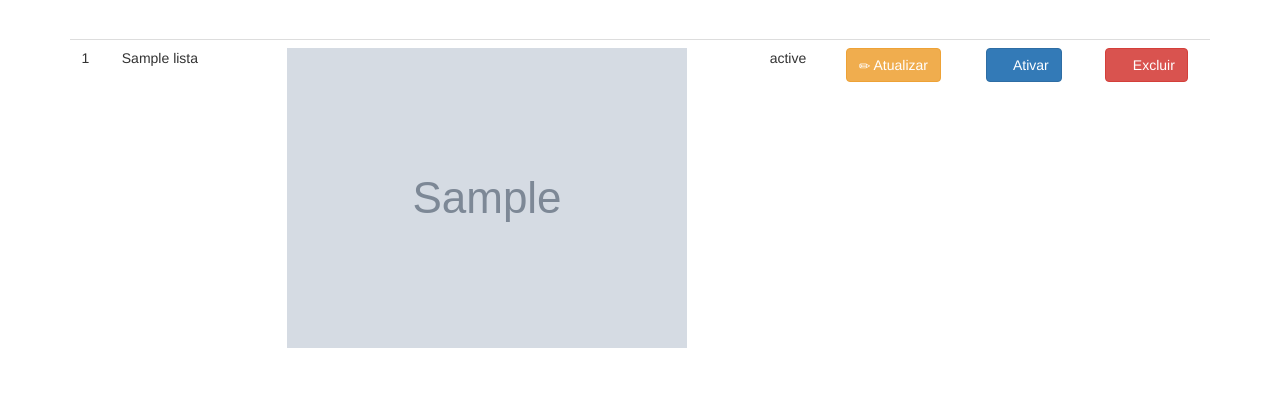
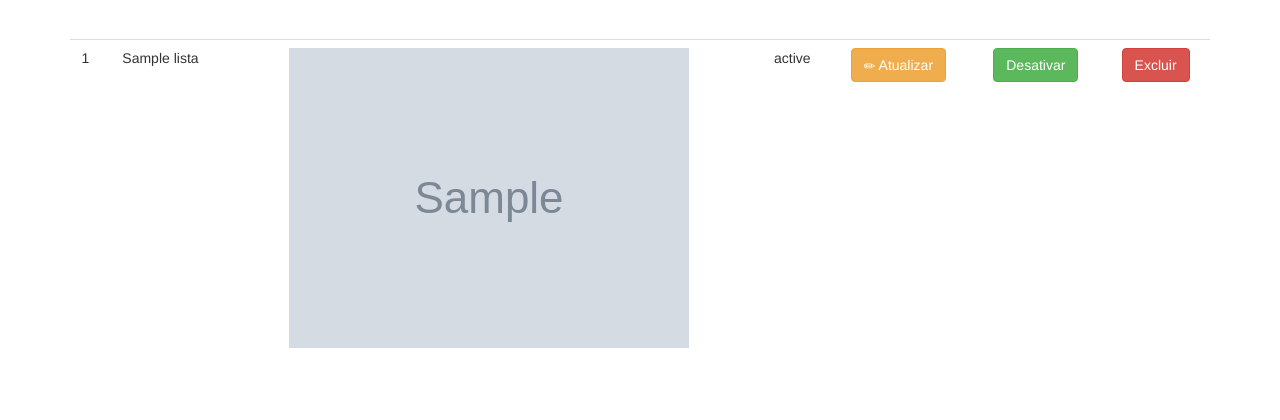
Before and after one commit to ruiandersonsantos/projetophp, a CodeIgniter app: the page made by application/views/adm/listaproduto.php in a window 1280 px wide. Shown: the part 51-471 px from the top of the page. Run offline with CodeIgniter, Linux system fonts and the light colour scheme; tables that the repository leaves empty hold one stand-in row (values such as "Sample post"); the template is opened without the code that fills it: most values are stand-ins (such as "Sample title", 1, 10 or a date in 2020); grey boxes marked "Sample" are stand-in pictures; some web fonts are replaced.

Commit message:
Implementado funcionalidade de ativar e desativar produtos finalizada

```diff
--- a/application/controllers/produto.php
+++ b/application/controllers/produto.php
@@ -66,10 +66,10 @@ class Produto extends CI_Controller {
 
        $this->produtos_model->ativarProduto($produto);
 
-        $retorno = $this->produtos_model->listaProduto();
-        $listaprodutos = array("lista" => $retorno);
+        //$retorno = $this->produtos_model->listaProduto();
+        //$listaprodutos = array("lista" => $retorno);
 
-        $this->load->view('adm/listaproduto', $listaprodutos);
+        //$this->load->view('adm/listaproduto', $listaprodutos);
 
     }
 
--- a/application/views/adm/listaproduto.php
+++ b/application/views/adm/listaproduto.php
@@ -20,15 +20,14 @@
                 </td>
 
                 <td>
-                    <a id="<?= base_url("/index.php/produto/ativar?id=".$produto["id"]) ?>" class="scp_btn btn btn-primary" role="button">
-                        <span class="glyphicon glyphicon-ok" aria-hidden="true"></span>
-                        Ativar
+                    <a id="btn<?= $produto["id"]?>" itemid= "<?= base_url("/index.php/produto/ativar?id=".$produto["id"]) ?>"
+                       class="scp_btn btn <?= $produto["status"] == 0 ? "btn-primary" : "btn-success" ?>" role="button">
+                         <?= $produto["status"] == 0 ? "Ativar" : "Desativar" ?>
                     </a>
                 </td>
 
                 <td>
                     <a href="<?= base_url("/index.php/produto/deletar?id=".$produto["id"]) ?>" class="btn btn-danger" role="button">
-                        <span class="glyphicon glyphicon-home" aria-hidden="true"></span>
                         Excluir
                     </a>
                 </td>
--- a/js_b/jscript.js
+++ b/js_b/jscript.js
@@ -2,7 +2,9 @@ $(document).ready(function () {
 
     $(".scp_btn").click(function () {
 
-        var url = $(this).attr("id");
+        var url = $(this).attr("itemid");
+
+        var idBotao = $(this).attr("id");
 
         var id = url.substr(url.indexOf("=") + 1, 100000000);
 
@@ -10,41 +12,27 @@ $(document).ready(function () {
 
         var statuValor = $("#" + status).html();
 
-        $.ajax({
-            url: url+"&status="+statuValor, //caminho do arquivo a ser executado
-            dataType: 'html', //tipo do retorno
-            type: 'get', //metodo de envio
-            success: function (data, textStatus) {
-                //retorno dos dados
-                if (statuValor == 0) {
+
+
+         $.get(url+"&status="+statuValor)
+         .success(function () {
+         //window.location.href = url;
+
+             if (statuValor == 0) {
                     $("#" + status).html(1);
                     status = 1;
+                    $("#"+idBotao).html("Desativar").removeClass("btn-primary").addClass("btn-success");
                 } else {
                     $("#" + status).html(0);
                     status = 0;
+                    $("#"+idBotao).html("Ativar").removeClass("btn-success").addClass("btn-primary");
                 }
-            },
-            error: function (xhr, er) {
-                //tratamento de erro
-            }
-        });
-
-        /*
-         $.get(url)
-         .success(function () {
-         //window.location.href = url;
-
-         if (statuValor == 0) {
-         $("#" + status).html(1);
-         } else {
-         $("#" + status).html(0);
-         }
 
          })
          .error(function (error) {
          alert('ERROR');
          });
-         */
+
     });
 
 });
```
Also changed, not shown: imagens/56cbfa313ce8c14e4b201a7a430457ce.JPG (added), imagens/8ac453349fb048b2d5ef5c47b647a8bd.JPG (added), imagens/9012fa8686672c5e092e20f02fffd227.JPG (deleted), imagens/thumbs/56cbfa313ce8c14e4b201a7a430457ce.JPG (added), imagens/thumbs/8ac453349fb048b2d5ef5c47b647a8bd.JPG (added), imagens/thumbs/9012fa8686672c5e092e20f02fffd227.JPG (deleted).
